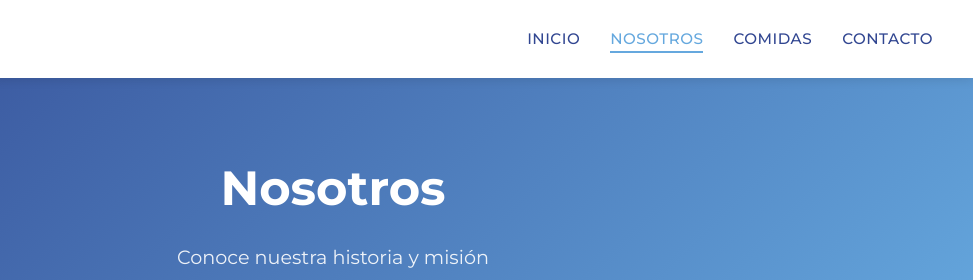
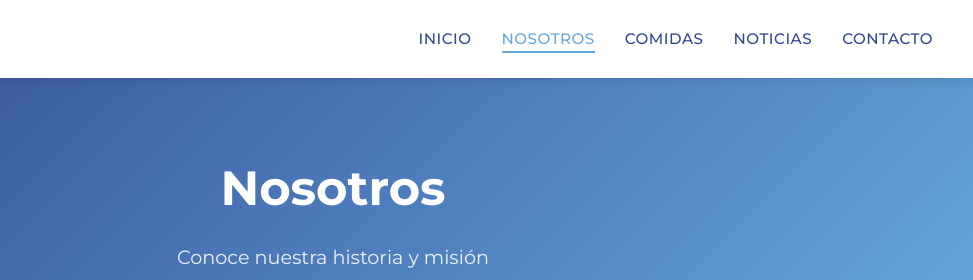
Before and after one commit to eltintero/skal-website, a plain HTML site: page nosotros.html in a window 1280 px wide. Shown: the top 280 px of the page, 307-1280 px from the left. Drawn offline with Linux system fonts and the light colour scheme.

Commit message:
Add Noticias link to navbar and footer

```diff
--- a/nosotros.html
+++ b/nosotros.html
@@ -26,6 +26,7 @@
                 <li><a href="index.html">Inicio</a></li>
                 <li><a href="nosotros.html" class="active">Nosotros</a></li>
                 <li><a href="comidas.html">Comidas</a></li>
+                <li><a href="noticias.html">Noticias</a></li>
                 <li><a href="contacto.html">Contacto</a></li>
             </ul>
         </nav>
@@ -139,6 +140,7 @@
                         <li><a href="index.html">Inicio</a></li>
                         <li><a href="nosotros.html">Nosotros</a></li>
                         <li><a href="comidas.html">Comidas</a></li>
+                        <li><a href="noticias.html">Noticias</a></li>
                         <li><a href="contacto.html">Contacto</a></li>
                     </ul>
                 </div>
```
